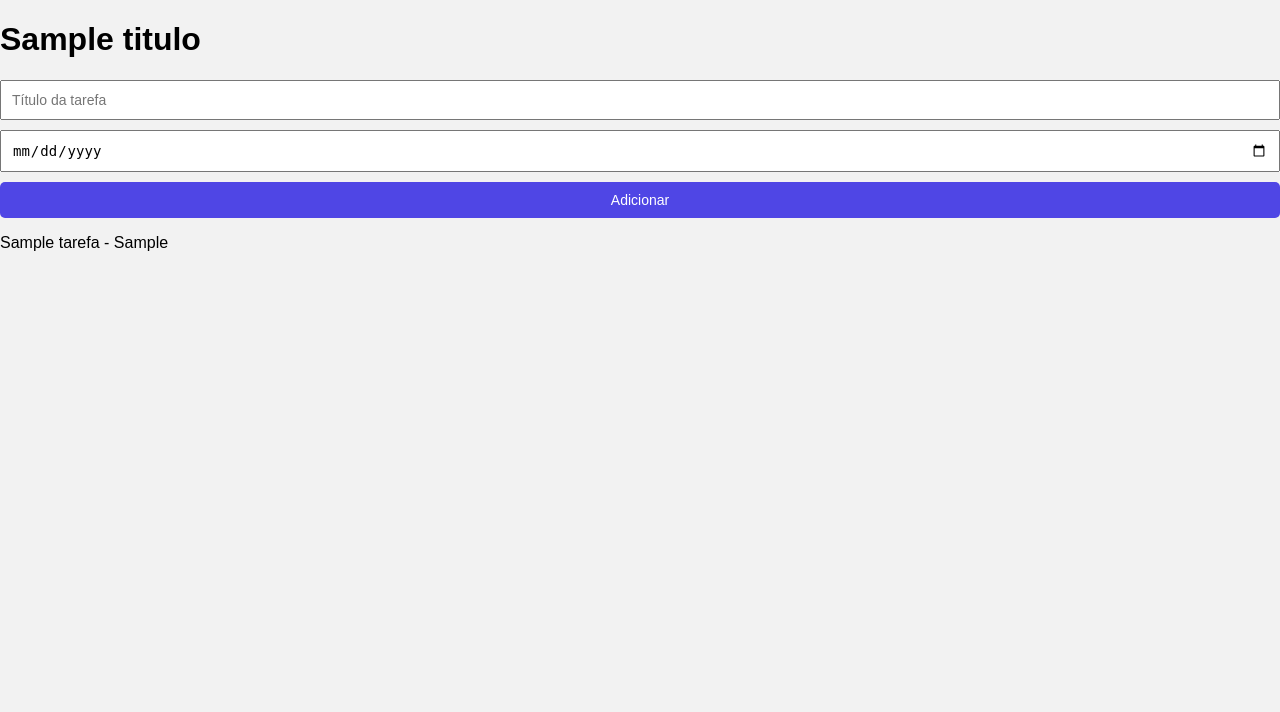
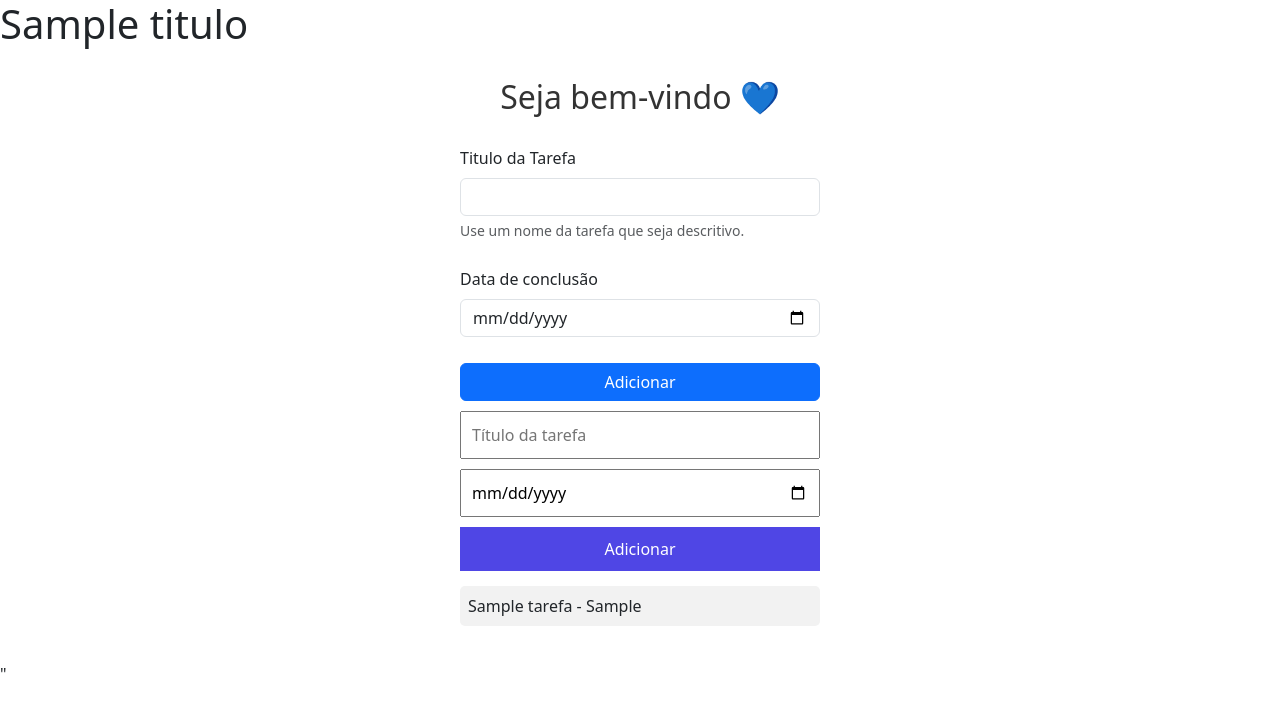
Before and after one commit to Brunaveloso7/agenda, a Flask app: template templates/agenda.html in a window 1280 px wide. Shown: the top 712 px of the page. Run offline with Flask 3, Linux system fonts and the light colour scheme; the template is opened without the code that fills it: most values are stand-ins (such as "Sample title", 1, 10 or a date in 2020); parts of the project's set-up code (start-up, migrations or seed data) failed here and were passed over.

Commit message:
style: modificação do código

```diff
--- a/app.py
+++ b/app.py
@@ -12,17 +12,26 @@ def agenda():
     tarefa = None
 
     if request.method == 'POST':
-        titulo_tarefa = request.form.get['titulo_tarefa']
-        data_conclusao = request.form.get['data_conclusao']
+        titulo_tarefa = request.form.get('titulo_tarefa')
+        data_conclusao = request.form.get('data_conclusao')
         tarefa = Tarefa(titulo_tarefa, data_conclusao)
         tarefa.salvar_tarefa()
 
+    tarefas = Tarefa.obter_tarefas()
     return render_template(
         'agenda.html',
         titulo='Agenda',
         tarefa=tarefa
     )
 
+@app.route('delete/<int:idTarefa>')
+def delete(idTarefa):
+    tarefa = Tarefa.id(idTarefa)
+    tarefa.excluir_tarefa()
+
 @app.route('/ola')
 def ola_mundo():
     return "Olá, Mundo!"
+
+if __name__ == "__main__":
+    app.run(debug=True)
--- a/templates/agenda.html
+++ b/templates/agenda.html
@@ -1,7 +1,24 @@
 {% extends "base.html" %}
 
 {% block content %}
+
+<h2 class="bemvindo">Seja bem-vindo 💙</h2>
+
+<div class="agenda">
     <form method="POST">
+        <div class="mb-3">
+    <label for="Adicinar" class="form-label">Titulo da Tarefa</label>
+    <input type="tarefa" class="form-control" name="titulo-tarefa" aria-describedby="ajudaNomeTarefa" required>
+    <div id="ajudaNomeTarefa" class="form-text">Use um nome da tarefa que seja descritivo.</div>
+        </div>
+
+  <div class="mb-3">
+       <label for="data-conclusao" class="form-label">Data de conclusão</label>
+       <input type="date" class="form-control" name = "data-conclusao" id="data-conclusao">
+    </div>
+
+    <button type="submit" class="btn btn-primary">Adicionar</button>
+
         <input type="text"
                name="titulo_tarefa"
                id="titulo_tarefa"
@@ -14,8 +31,14 @@
 
         <button type="submit">Adicionar</button>
     </form>
-        <p>{{ tarefa.titulo_tarefa }} - {{ tarefa.data_conclusao }}</p>
+        <p class="tarefa">
+            {{ tarefa.titulo_tarefa }} - {{ tarefa.data_conclusao }}
+        </p>
+
+</div>
+
 {% endblock %}
+
 
 
 <!-- Metódos HTTP:
--- a/templates/base.html
+++ b/templates/base.html
@@ -6,9 +6,15 @@
     <title>{{ titulo }}</title>
     <link rel="stylesheet" href="{{ url_for('static',
     filename='style.css') }}">
+    <link href="https://cdn.jsdelivr.net/npm/bootstrap@5.3.8/dist/css/bootstrap.min.css"
+    rel="stylesheet" integrity="sha384-sRIl4kxILFvY47J16cr9ZwB07vP4J8+LH7qKQnuqkuIAvNWLzeN8tE5YBujZqJLB"
+    crossorigin="anonymous">
 </head>
 <body>
     <h1>{{ titulo }}</h1>
     {% block content %}{% endblock %}
+    <script src ="https://cdn.jsdelivr.net/npm/bootstrap@5.3.8/dist/css/bootstrap.min.css"
+    rel="stylesheet" integrity="sha384-sRIl4kxILFvY47J16cr9ZwB07vP4J8+LH7qKQnuqkuIAvNWLzeN8tE5YBujZqJLB"
+    crossorigin="anonymous"></script>"
 </body>
 </html>
```
Also changed, not shown: models/tarefa.py (+42 -2 lines).
